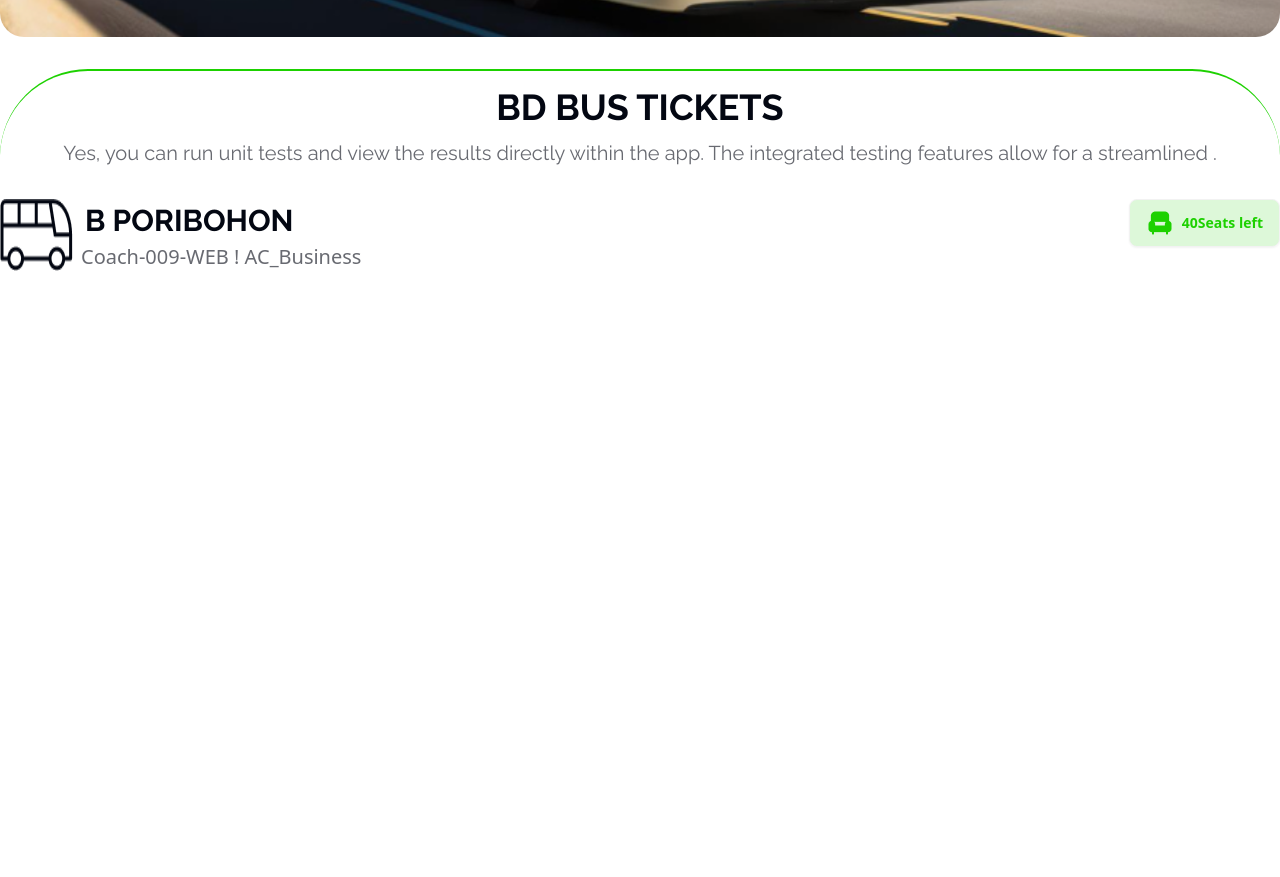
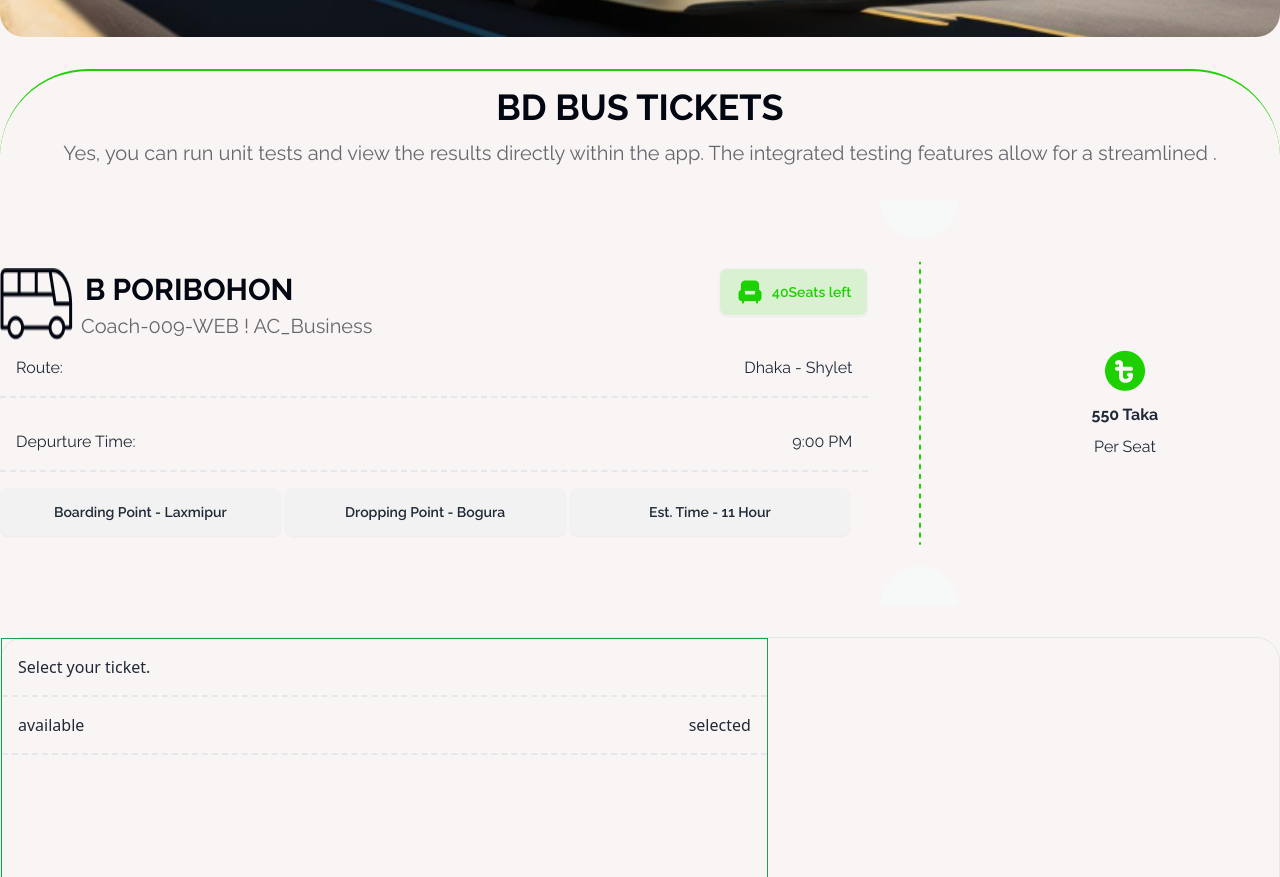
Before and after one commit to rafih188/fifth-assain, a plain HTML site: page index.html in a window 1280 px wide. Shown: the part 863-1740 px from the top of the page. Before the commit the page ends 1134 px from the top, so only its background shows below. Drawn offline with nearby package versions, Linux system fonts and the light colour scheme.

Commit message:
added most seat

```diff
--- a/index.html
+++ b/index.html
@@ -13,10 +13,10 @@
 
 </head>
 
-<body>
+<body class="bg-[#faf5f5]">
     <header class="container mx-auto">
         <!-- nav related style here === -->
-        <div class="navbar bg-base-100">
+        <div class="navbar bg-base-100 rounded-lg bg-[#f7f8f8]">
             <div class="navbar-start">
                 <div class="dropdown">
                     <div tabindex="0" role="button" class="btn btn-ghost lg:hidden">
@@ -50,39 +50,47 @@
             </div>
         </div>
         <section class="my-8 rounded-3xl">
-            <div><div class="hero min-h-screen rounded-3xl" style="background-image: url(image/banner.png);">
+            <div>
+                <div class="hero min-h-screen rounded-3xl" style="background-image: url(image/banner.png);">
                     <div class=" "></div>
                     <div class="hero-content text-center text-neutral-content">
                         <div class="max-w-md">
-                    <h1 class="mb-5 text-5xl font-extrabold ">End-to-End Travel with <br> <span>B Paribahan</span></h1>
-                    <p class="mb-5">Yes you can buy tickets all the city of bangladesh through online ticket booking website.</p>
+                            <h1 class="mb-5 text-5xl font-extrabold ">End-to-End Travel with <br> <span>B
+                                    Paribahan</span></h1>
+                            <p class="mb-5">Yes you can buy tickets all the city of bangladesh through online ticket
+                                booking website.</p>
                             <button class="btn btn-primary">Get Ticket</button>
                         </div>
                     </div>
-              </div></div>
+                </div>
+            </div>
         </section>
     </header>
     <main class="mx-auto container">
         <!-- ticket booking section == -->
-        <section class="border-t-2 border-t-[#1DD100] mt-3 b-r-t ">
+        <section class="border-t-2 border-t-[#1DD100] mt-3 b-r-t raleway-font ">
             <!-- b poriboshon title == -->
             <div class="flex flex-col items-center text-center gap-3 raleway-font">
                 <h1 class=" mt-4 font-bold text-4xl uppercase text-[#030712]">BD Bus Tickets</h1>
-                <p class="text-xl text-[#03071299] font-normal">Yes, you can run unit tests and view the results directly within the app. The integrated testing
+                <p class="text-xl text-[#03071299] font-normal">Yes, you can run unit tests and view the results
+                    directly within the app. The integrated testing
                     features allow for a streamlined .</p>
 
             </div>
             <!-- bus info -->
-            <div class="mt-8">
+            <div class="mt-8  flex lg:flex-row flex-col sm:items-center sm:gap-3">
                 <!-- depurture  -->
-                <div >
-                    <div class="flex justify-between">
+                <div class="w-[70%]">
+                    <div>
+                        <div class="flex lg:justify-between">
 
                             <div class="flex gap-2">
                                 <img src="image/bus-logo.png" alt="bus">
                                 <div>
-                        <h1 class=" text-3xl font-bold raleway-font uppercase p-1 text-[#030712]">b poribohon</h1>
-                        <p class="text-xl text-[#03071299] font-normal text-start">Coach-009-WEB ! AC_Business</p>
+                                    <h1 class=" text-3xl font-bold raleway-font uppercase p-1 text-[#030712]">b
+                                        poribohon</h1>
+                                    <p class="text-xl text-[#03071299] font-normal text-start">Coach-009-WEB !
+                                        AC_Business</p>
                                 </div>
                             </div>
                             <button class="btn bg-[#1DD10026] text-[#1DD100] font-semibold rounded-lg">
@@ -92,15 +100,62 @@
 
                         </div>
 
+                    </div>
+                    <!-- route div == -->
+                    <div class="flex flex-col gap-4">
+                        <div class="flex flex-row justify-between border-b-2 border-dashed p-4">
+                            <h1>Route: </h1>
+                            <h1>Dhaka - Shylet</h1>
+                        </div>
+                        <div class="flex flex-row justify-between border-b-2 border-dashed p-4">
+                            <h1>Depurture Time:</h1>
+                            <h1>9:00 PM</h1>
+                        </div>
+                        <div class="flex justify-between gap-1 max-w-[97%]">
+                            <button class="btn w-1/3">Boarding Point - Laxmipur</button>
+                            <button class="btn w-1/3">Dropping Point - Bogura</button>
+                            <button class="btn w-1/3">Est. Time - 11 Hour</button>
+                        </div>
+                    </div>
 
                 </div>
+                <div>
+                    <img src="image/info-devider.png" alt="i">
+                </div>
+
                 <!-- taka== -->
+
+                <div class="flex flex-col gap-2 items-center justify-center  w-1/4 ">
+                    <img src="image/fare.png" alt="fare">
+                    <h1 class="font-bold">550 Taka</h1>
+                    <p>Per Seat</p>
+                </div>
+
+
+            </div>
+        </section>
+        <!-- ticket selecting section ========================== -->
+
+        <section class="w-full border h-screen rounded-3xl mt-8">
+            <!-- left div == -->
+            <!-- seat design here  -->
+            <div class="w-[60%] border border-green-600 h-full">
+                <h4 class="border-b-2 border-dashed p-4">Select your ticket.</h4>
+                <div class="flex justify-between border-b-2 border-dashed p-4">
+                    <p>available</p>
+                    <p>selected</p>
+
+                </div>
+              <div>
+
+
+              </div>
+            </div>
+            <!-- right div == -->
             <div>
 
             </div>
 
-
-            </div>
         </section>
 
 
```
Lines whose indentation alone changed are shown as unchanged.
